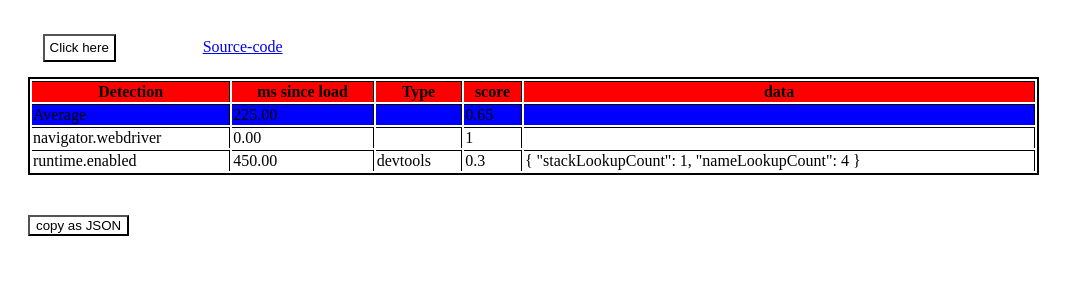
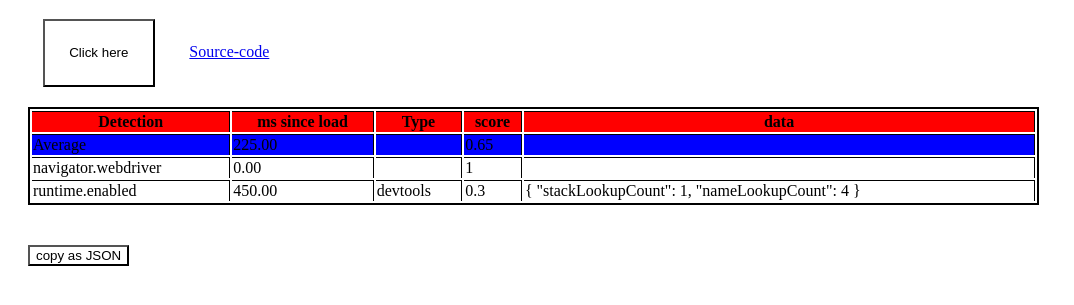
Before and after one commit to kaliiiiiiiiii/brotector, a plain HTML site: page index.html in a window 1280 px wide. Shown: the part 61-366 px from the top of the page, without its empty margins (0-1074 px from the left). Drawn offline with Linux system fonts and the light colour scheme.

Commit message:
improve styles

```diff
--- a/index.html
+++ b/index.html
@@ -10,12 +10,13 @@
 <body>
   <div id="description">
     <h1>Brotector, a webdriver detector</h1>
-    <div style="min-width:20%; float:left; margin: 1.2%">
-      <button style="padding:2%; float:left" onclick="OnClicked()" id="clickHere">Click here</button>
-      <a href="https://github.com/kaliiiiiiiiii/brotector" style="border:4px; float:right; padding:2%">Source-code</a>
+    <div style="margin: 1.2%; width:100%; height:auto; display: flex; gap: 10px;">
+      <button style="padding: 2%;" onclick="OnClicked()" id="clickHere">Click here</button>
+      <a href="https://github.com/kaliiiiiiiiii/brotector" style="border:4px; padding:2%">Source-code</a>
     </div>
   </div>
-  <table id="detections" style="width: 80%">
+  <div style="margin-top: 20px;">
+    <table id="detections" style="width: 80%; margin-top: 20px;">
       <tr bgcolor="darkgreen" id="table-keys">
         <th>Detection</th>
         <th style="white-space: nowrap;">ms since load</th>
@@ -31,7 +32,8 @@
         <td></td>
       </tr>
     </table>
-  <button id="copy-button" onclick="copyAsJSON()">
+  </div>
+  <button id="copy-button" onclick="copyAsJSON()" style="margin-top: 20px;">
     copy as JSON
   </button>
 </body>
```
Lines whose indentation alone changed are shown as unchanged.
